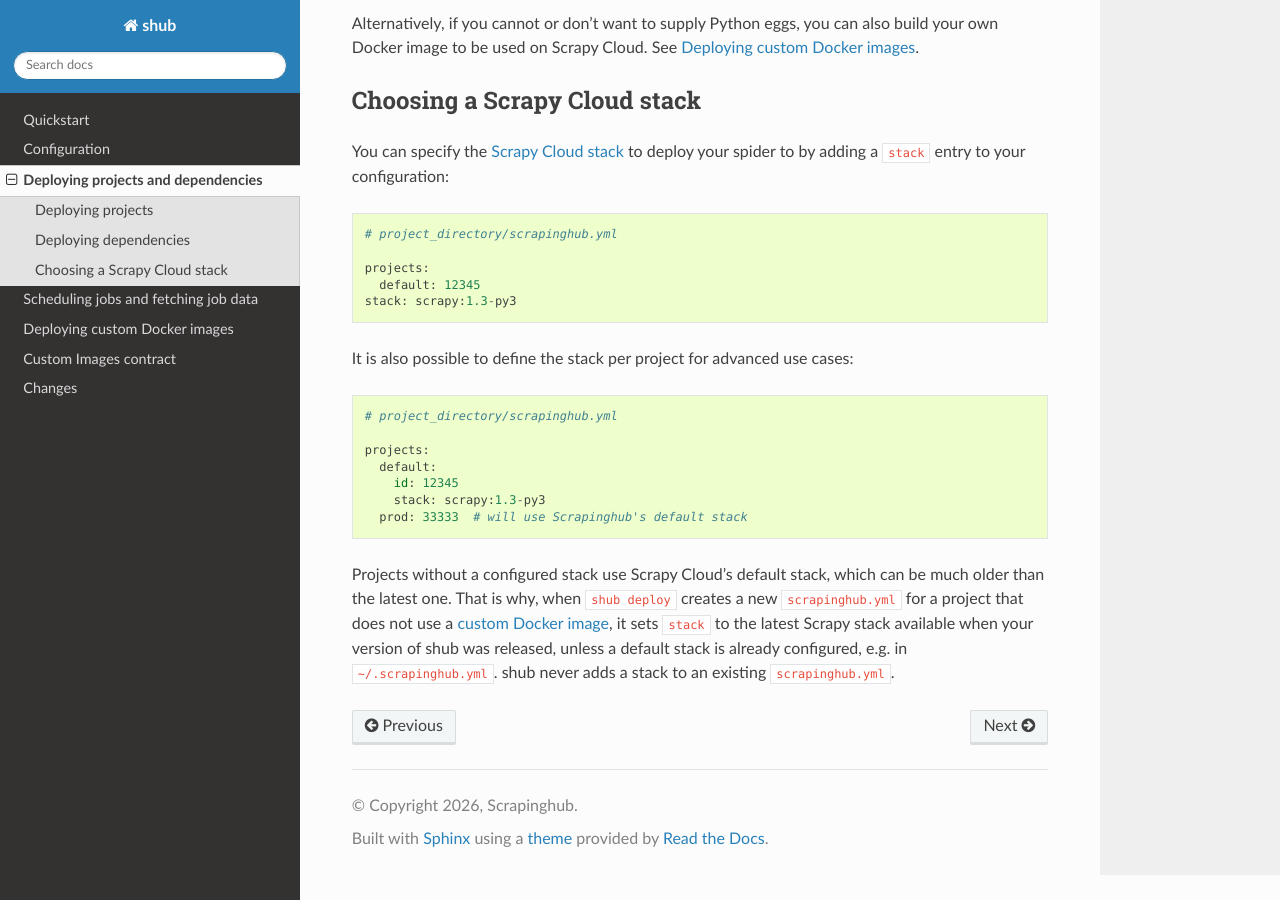
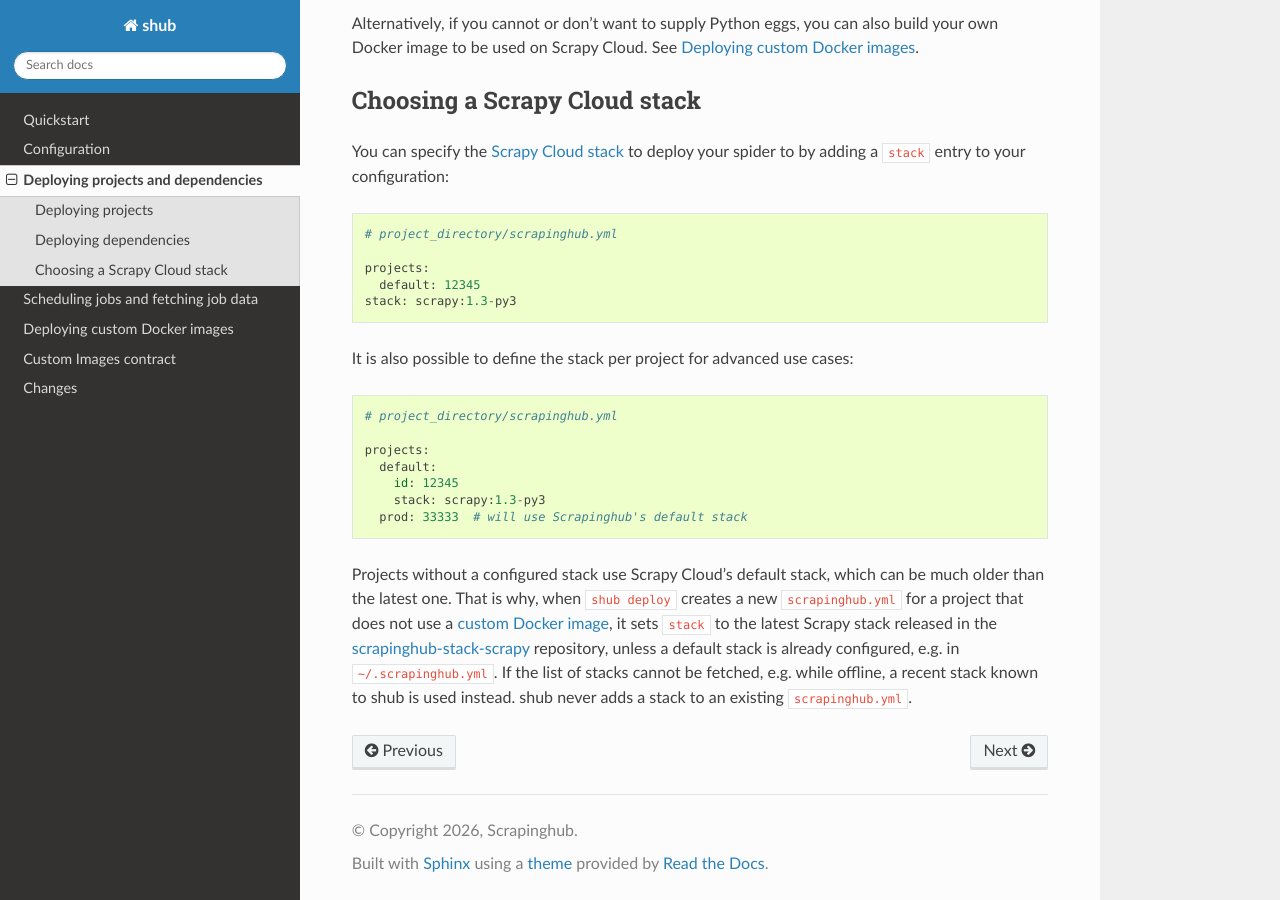
Before and after one commit to scrapinghub/shub, a Sphinx documentation site: the page built from docs/deploying.rst, in a window 1280 px wide and 900 px high, scrolled down 2543 px. Built offline with Sphinx 7.4.7 and the Read the Docs theme 3.1.0, drawn with Linux system fonts in a browser that asks for light colours.

Commit message:
Fetch the latest Scrapy stack instead of hardcoding it
Address review feedback:

- Look up the latest released stack from the tags of
  scrapinghub/scrapinghub-stack-scrapy, as scrapy-lint does, so that the
  stack of newly generated scrapinghub.yml files does not depend on the
  shub version in use. FALLBACK_SCRAPY_STACK is only used if the tags
  cannot be fetched, e.g. while offline.
- Get the stack of the scrapinghub.yml example in the docs at build time,
  so that the docs do not need an update for each new stack.
- Revert the quickstart change.

Co-Authored-By: Claude Opus 5.5 <noreply@anthropic.com>

```diff
--- a/docs/conf.py
+++ b/docs/conf.py
@@ -19,9 +19,16 @@ sys.path.insert(0, os.path.abspath('..'))
 
 
 from shub import __version__  # noqa
+from shub.utils import get_latest_scrapy_stack  # noqa
 
 YEAR = datetime.now().year
 VERSION = __version__.rsplit('.', 1)[0]
+
+# Stack that shub sets in newly generated scrapinghub.yml files, looked up at
+# build time so that the docs do not need an update for each new stack.
+rst_epilog = f"""
+.. |latest-scrapy-stack| replace:: {get_latest_scrapy_stack()}
+"""
 
 # -- General configuration ------------------------------------------------
 
--- a/docs/deploying.rst
+++ b/docs/deploying.rst
@@ -164,8 +164,11 @@ Projects without a configured stack use Scrapy Cloud's default stack, which
 can be much older than the latest one. That is why, when ``shub deploy``
 creates a new ``scrapinghub.yml`` for a project that does not use a
 :ref:`custom Docker image <deploy-custom-image>`, it sets ``stack`` to the
-latest Scrapy stack available when your version of shub was released, unless
-a default stack is already configured, e.g. in ``~/.scrapinghub.yml``. shub
-never adds a stack to an existing ``scrapinghub.yml``.
+latest Scrapy stack released in the `scrapinghub-stack-scrapy
+<https://github.com/scrapinghub/scrapinghub-stack-scrapy/tags>`__ repository,
+unless a default stack is already configured, e.g. in ``~/.scrapinghub.yml``.
+If the list of stacks cannot be fetched, e.g. while offline, a recent stack
+known to shub is used instead. shub never adds a stack to an existing
+``scrapinghub.yml``.
 
 .. _`Scrapy Cloud stack`: https://helpdesk.scrapinghub.com/support/solutions/articles/22000200402-scrapy-cloud-stacks
--- a/docs/quickstart.rst
+++ b/docs/quickstart.rst
@@ -47,9 +47,8 @@ can deploy it to Scrapy Cloud via::
 
 On the first call, this will guide you through a wizard to save your project ID
 into a YAML file named ``scrapinghub.yml``, living next to your ``scrapy.cfg``.
-The wizard also sets your project to use the latest
-:ref:`Scrapy Cloud stack <choose-custom-stack>`. From anywhere within the
-project directory tree, you can now deploy via ``shub deploy``.
+From anywhere within the project directory tree, you can now deploy via ``shub
+deploy``.
 
 Next, schedule one of your spiders to run on Scrapy Cloud::
 
```
Also changed, not shown: CHANGES.rst (+7 -4 lines), docs/configuration.rst (+5 -3 lines), 3 other files.
